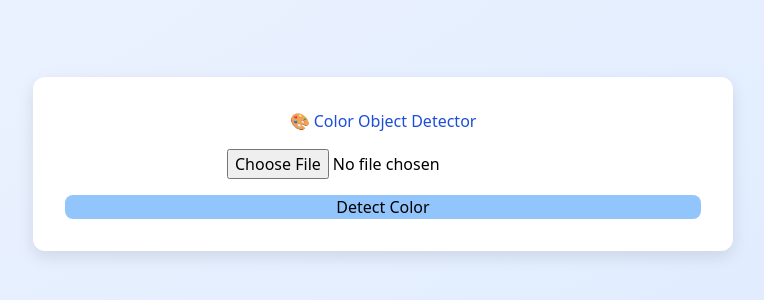
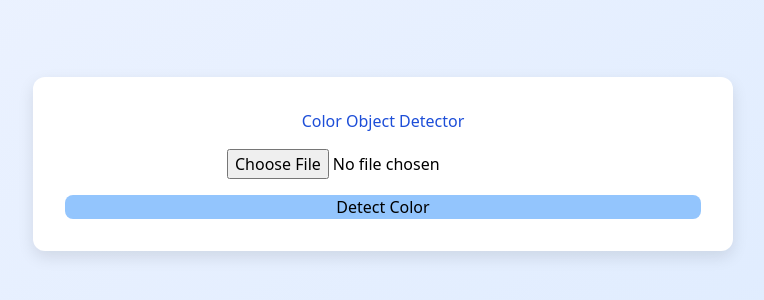
Before and after one commit to primyst/color-detector, a React (Vite) app in the folder frontend/: page / in a window 1280 px wide. Shown: the part 236-536 px from the top of the page, without its empty margins (257-1021 px from the left). Built offline with nearby package versions, Linux system fonts and the light colour scheme; no server answers.

Commit message:
remove emoji

```diff
--- a/frontend/src/App.tsx
+++ b/frontend/src/App.tsx
@@ -52,7 +52,7 @@ function App() {
   return (
     <div className="container">
       <div className="card">
-        <h1>🎨 Color Object Detector</h1>
+        <h1>Color Object Detector</h1>
 
         <input type="file" accept="image/*" onChange={handleFileChange} />
 
```
